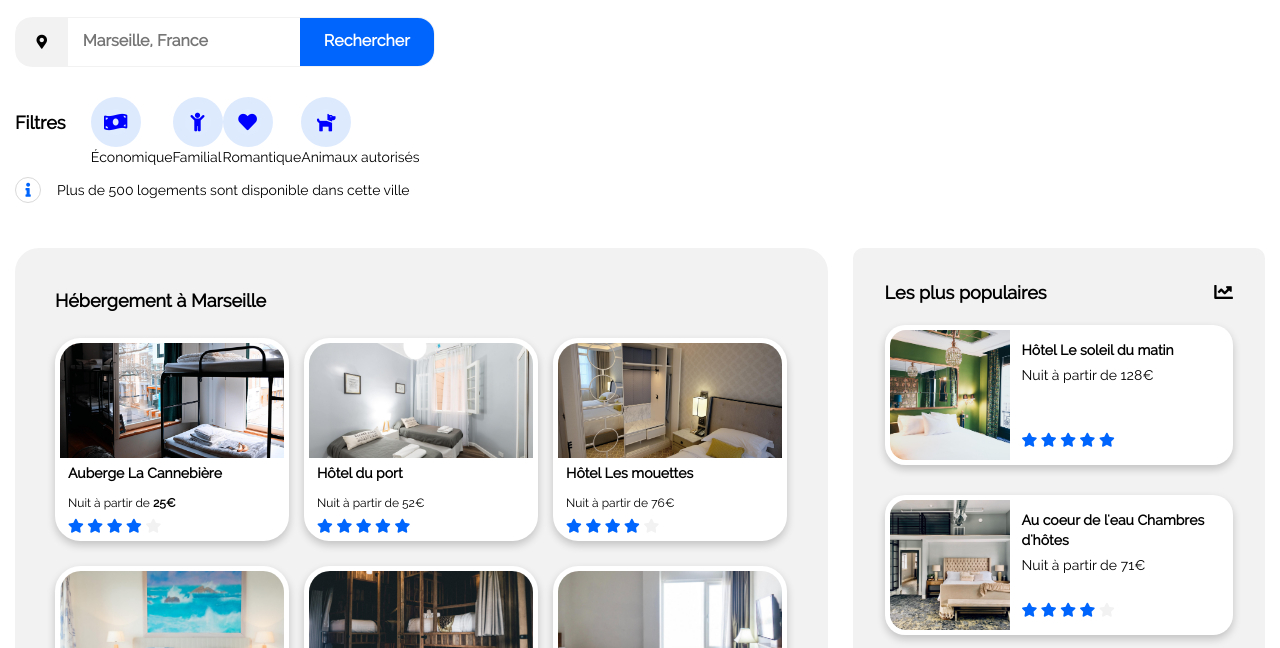
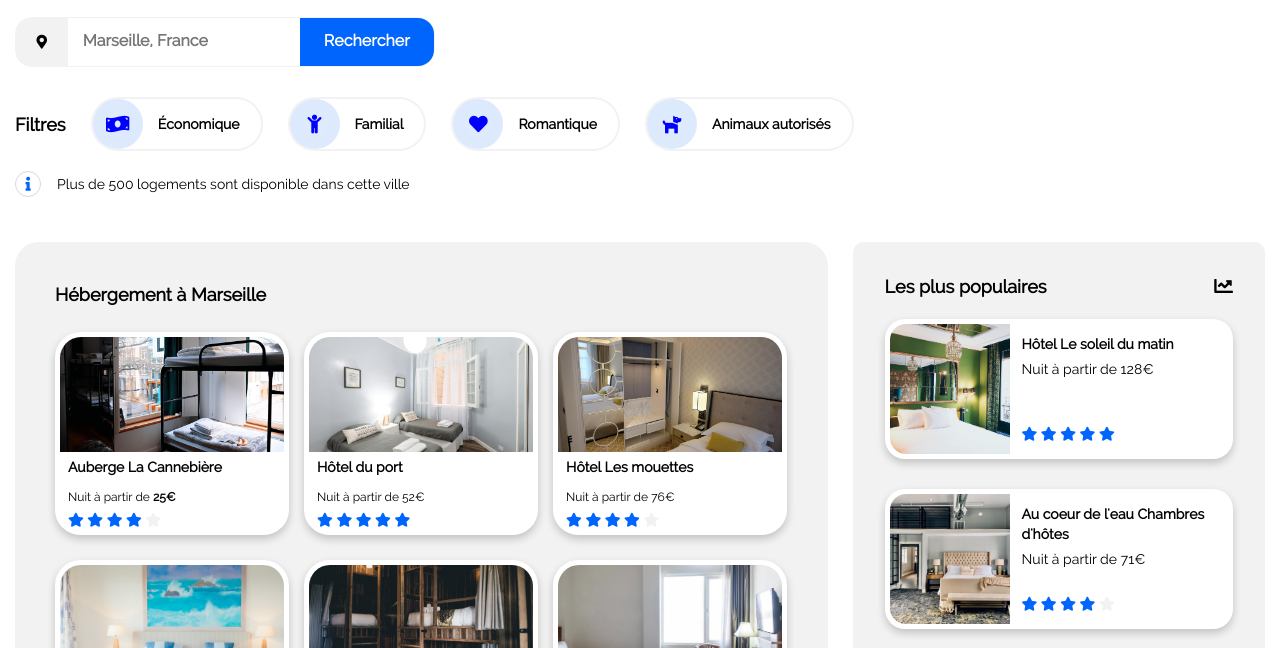
Before and after one commit to lordcastor/DanielSorres_2_14102021, a plain HTML site: page index.html in a window 1280 px wide. Shown: the part 152-800 px from the top of the page. Drawn offline with Linux system fonts and the light colour scheme.

Commit message:
Dernière Version

```diff
--- a/css/styles.css
+++ b/css/styles.css
@@ -561,7 +561,7 @@ a {
   margin: 0px 25px 0px 0px;
 }
 
-.filtres_all h3 {
+.filtres_all span {
   margin: 0px 15px 0px 15px;
 }
 
@@ -597,6 +597,10 @@ a {
 
 .filtres_all button:hover {
   background-color: #DDEAFE;
+}
+
+.filtres_all button span {
+  font-weight: 900;
 }
 
 .fa-info-circle::before {
--- a/index.html
+++ b/index.html
@@ -55,18 +55,18 @@
 						<div class="filtres_all">
 							<h2>Filtres</h2>
 							<div class="contenerFiltres">
-								<div class="btn btn-filter btn-middle">
+								<button class="btn btn-filter btn-middle">
 									<i class="fas fa-money-bill-wave blue fa-lg"></i><span>Économique</span>
-								</div>
-								<div class="btn btn-filter btn-little">
+								</button>
+								<button class="btn btn-filter btn-little">
 									<i class="fas fa-child blue fa-lg" ></i><span>Familial</span>
-								</div>
-								<div class="btn btn-filter btn-middle">
+								</button>
+								<button class="btn btn-filter btn-middle">
 									<i class="fas fa-heart blue fa-lg" ></i><span>Romantique</span>
-								</div>
-								<div class="btn btn-filter btn-bigger">
+								</button>
+								<button class="btn btn-filter btn-bigger">
 									<i class="fas fa-dog blue fa-lg" ></i><span>Animaux autorisés</span>
-								</div>
+								</button>
 							</div>
 						</div>
 
```
